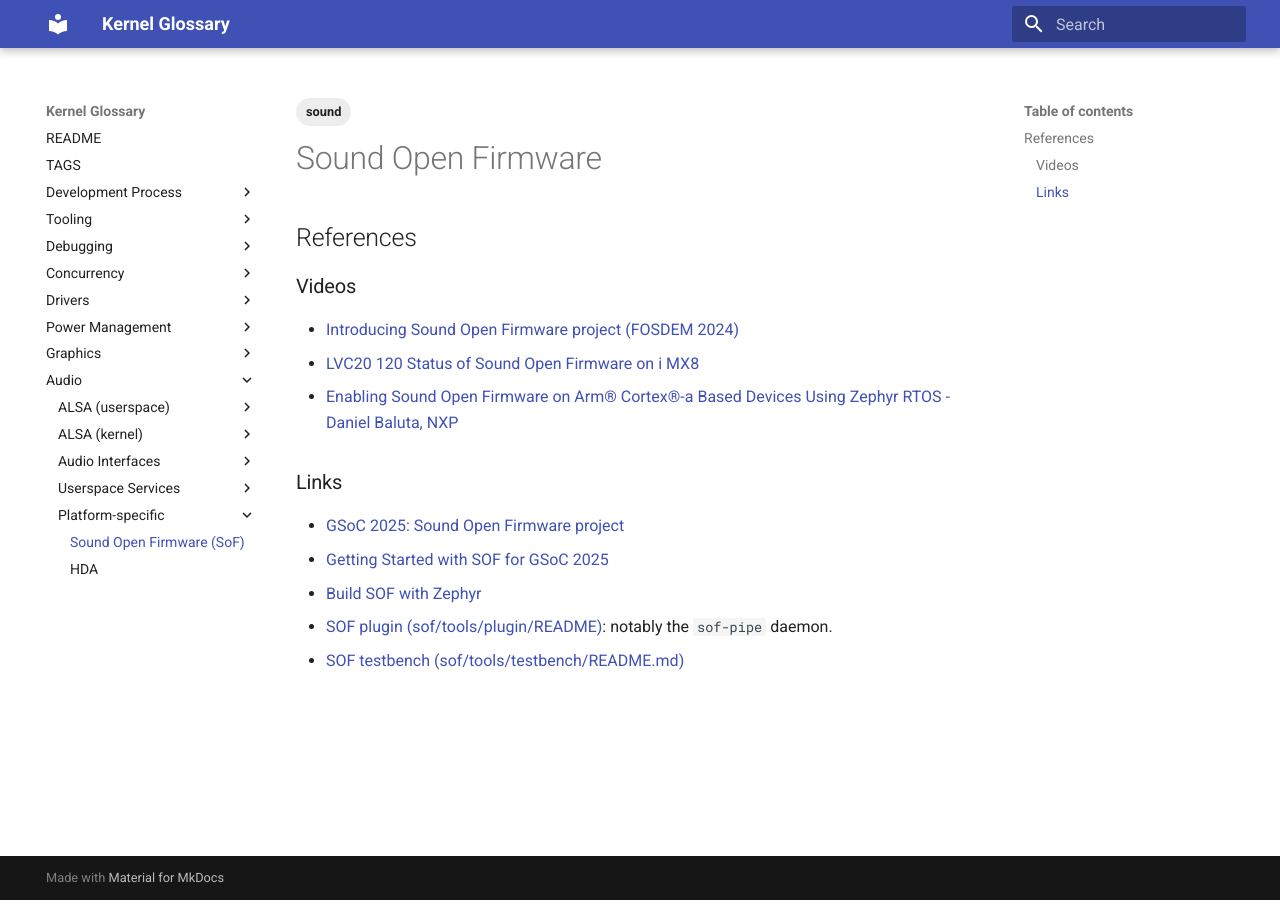
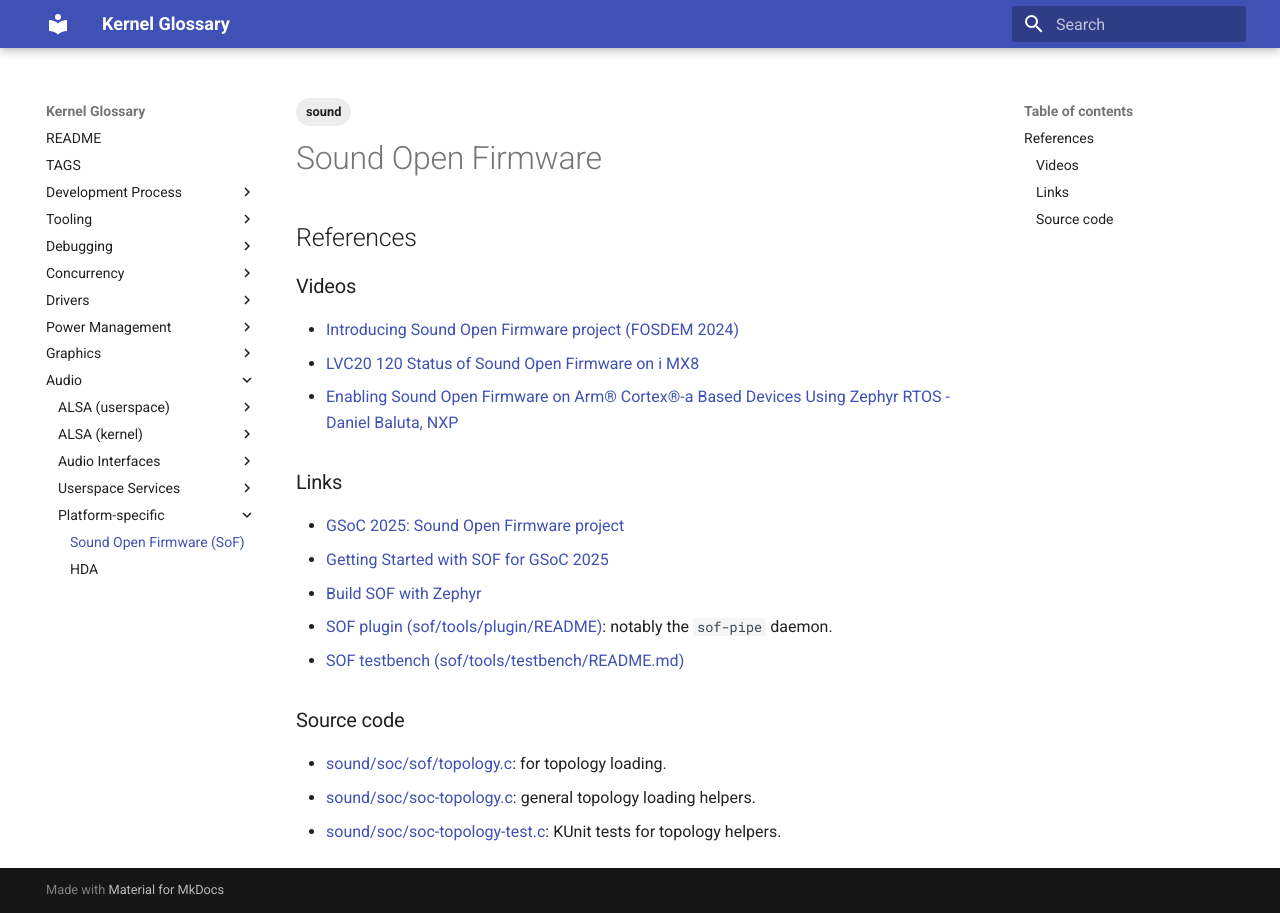
Before and after one commit to 0xff07/kernel-glossary, an MkDocs documentation site: the page built from docs/sound/sof.md, in a window 1280 px wide. Built offline with MkDocs 1.6.1 and Material for MkDocs 9.7.7, drawn with Linux system fonts in a browser that asks for light colours.

Commit message:
sound: add more sof references
Signed-off-by: Yo-Jung (Leo) Lin <0xff07@gmail.com>

```diff
--- a/docs/sound/sof.md
+++ b/docs/sound/sof.md
@@ -22,3 +22,9 @@
 - [Build SOF with Zephyr](https://thesofproject.github.io/latest/getting_started/build-guide/build-with-zephyr.html)
 - [SOF plugin (sof/tools/plugin/README)](https://github.com/thesofproject/sof/tree/main/tools/plugin): notably the `sof-pipe` daemon.
 - [SOF testbench (sof/tools/testbench/README.md)](https://github.com/thesofproject/sof/blob/main/tools/testbench/README.md)
+
+### Source code
+
+- [sound/soc/sof/topology.c](https://elixir.bootlin.com/linux/v6.16/source/sound/soc/sof/topology.c#L2483): for topology loading.
+- [sound/soc/soc-topology.c](https://elixir.bootlin.com/linux/v6.16/source/sound/soc/soc-topology.c#L2001): general topology loading helpers.
+- [sound/soc/soc-topology-test.c](https://elixir.bootlin.com/linux/v6.16/source/sound/soc/soc-topology-test.c#L53): KUnit tests for topology helpers.
```
